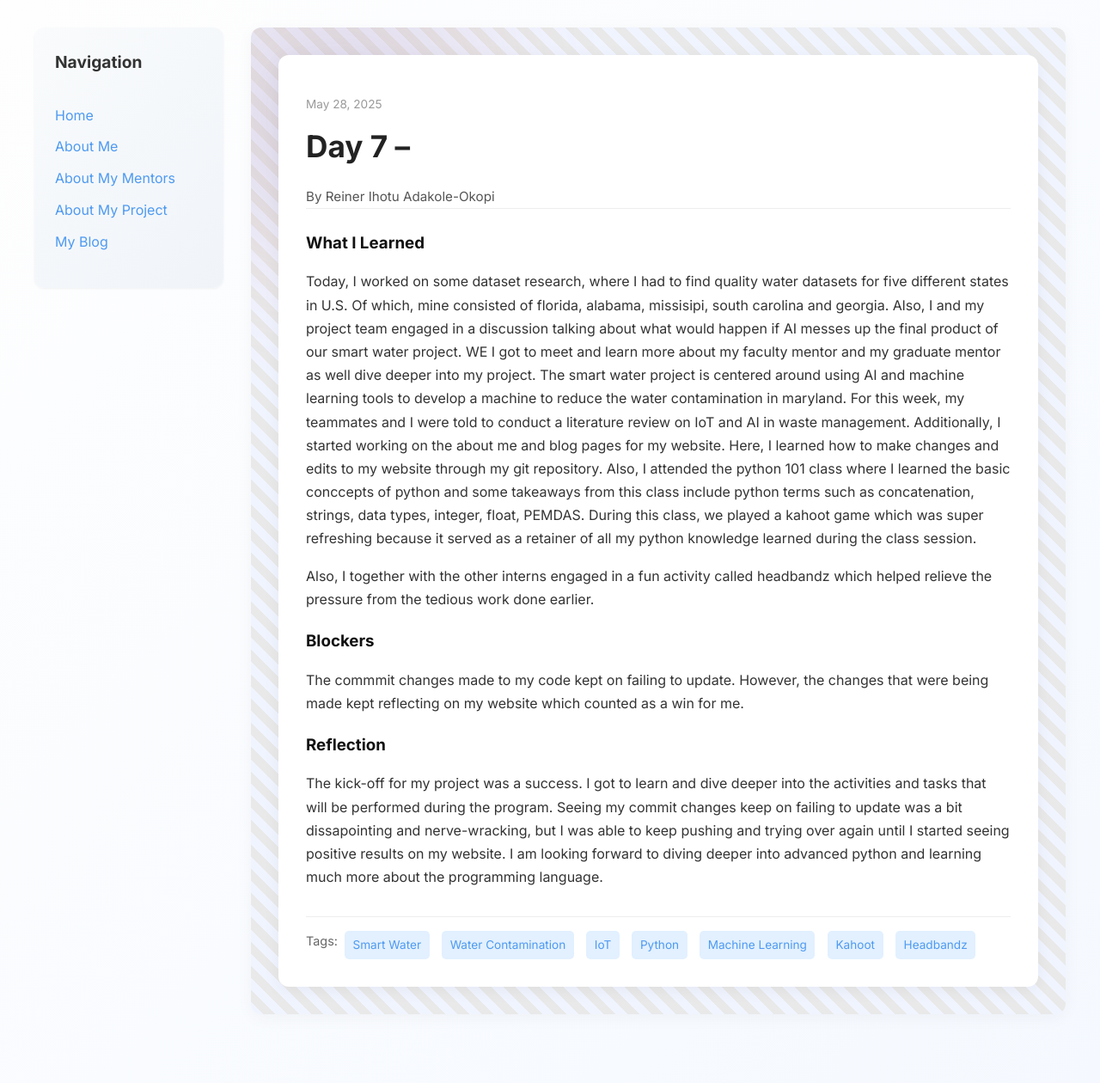
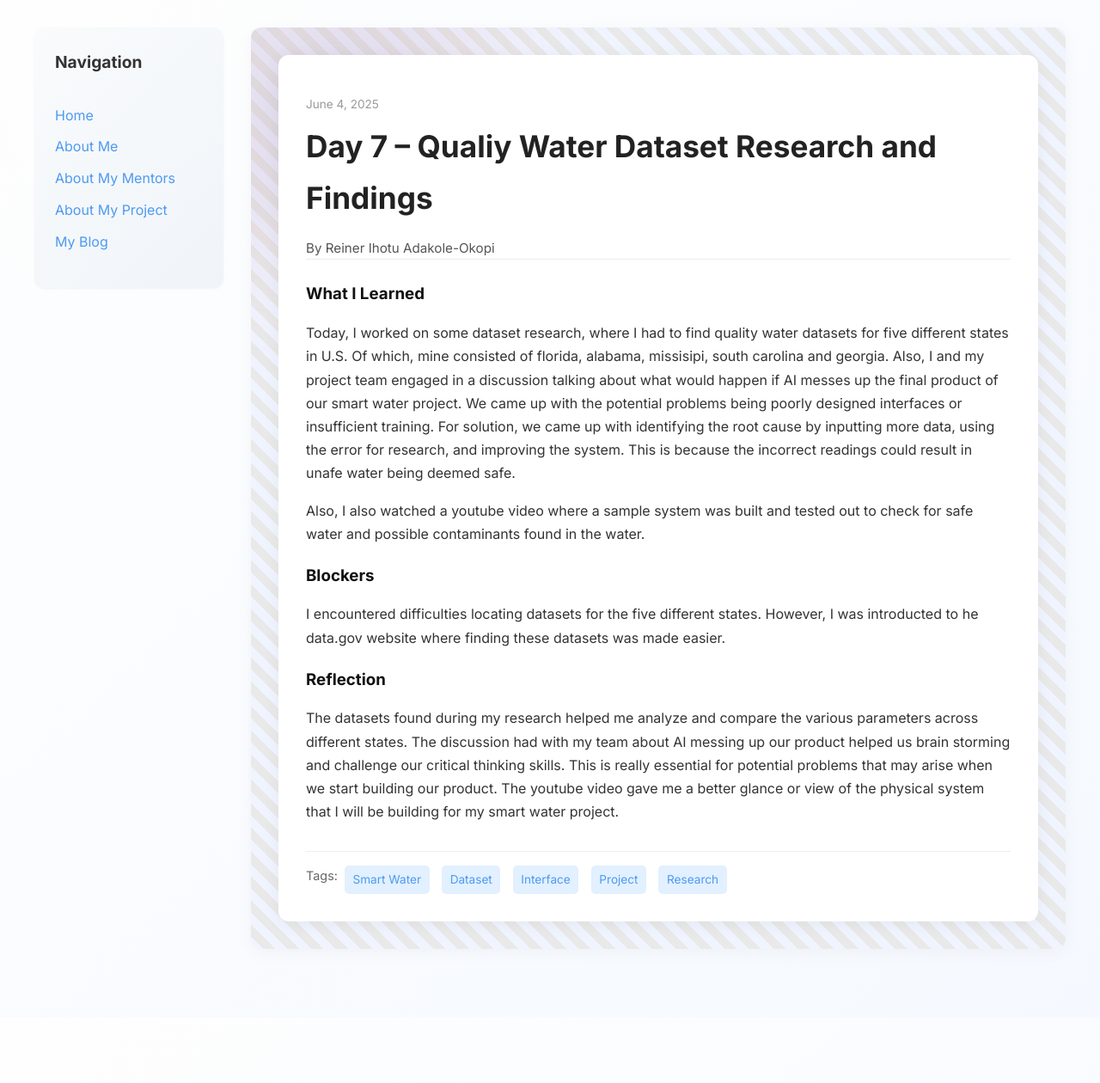
Before and after one commit to Reiner343/Reiner343.github.io, a Jekyll site: the page built from _posts/2025-06-04-day-7.md, in a window 1280 px wide. Shown: the whole page at 86% size. Built offline with Jekyll 4.4.1, drawn with Linux system fonts in a browser that asks for light colours; after the commit the page ends 1184 px from its top, so only the background shows below that.

Commit message:
Update 2025-06-04-day-7.md

```diff
--- a/_posts/2025-06-04-day-7.md
+++ b/_posts/2025-06-04-day-7.md
@@ -1,19 +1,19 @@
 ---
 layout: post
-title: "Day 7 – "
-date: 2025-05-28
+title: "Day 7 – Qualiy Water Dataset Research and Findings"
+date: 2025-06-04
 author: Reiner Ihotu Adakole-Okopi
 permalink: /day7.html
-tags: ["Smart Water", "Water Contamination", "IoT", "Python", "Machine Learning", "Kahoot", "Headbandz"]
+tags: ["Smart Water", "Dataset", "Interface", "Project", "Research"]
 
 what_i_learned: |
-  Today, I worked on some dataset research, where I had to find quality water datasets for five different states in U.S. Of which, mine consisted of florida, alabama, missisipi, south carolina and georgia. Also, I and my project team engaged in a discussion talking about what would happen if AI messes up the final product of our smart water project. WE  I got to meet and learn more about my faculty mentor and my graduate mentor as well dive deeper into my project. The smart water project is centered around using AI and machine learning tools to develop a machine to reduce the water contamination in maryland. For this week, my teammates and I were told to conduct a literature review on IoT and AI in waste management. Additionally, I started working on the about me and blog pages for my website. Here, I learned how to make changes and edits to my website through my git repository. Also, I attended the python 101 class where I learned the basic conccepts of python and some takeaways from this class include python terms such as concatenation, strings, data types, integer, float, PEMDAS. During this class, we played a kahoot game which was super refreshing because it served as a retainer of all my python knowledge learned during the class session.
+  Today, I worked on some dataset research, where I had to find quality water datasets for five different states in U.S. Of which, mine consisted of florida, alabama, missisipi, south carolina and georgia. Also, I and my project team engaged in a discussion talking about what would happen if AI messes up the final product of our smart water project. We came up with the potential problems being poorly designed interfaces or insufficient training. For solution, we came up with identifying the root cause by inputting more data, using the error for research, and improving the system. This is because the incorrect readings could result in unafe water being deemed safe.
 
-   Also, I together with the other interns engaged in a fun activity called headbandz which helped relieve the pressure from the tedious work done earlier.
+   Also, I also watched a youtube video where a sample system was built and tested out to check for safe water and possible contaminants found in the water.
 
 blockers: |
-  The commmit changes made to my code kept on failing to update. However, the changes that were being made kept reflecting on my website which counted as a win for me.
+  I encountered difficulties locating datasets for the five different states. However, I was introducted to he data.gov website where finding these datasets was made easier.
 
 reflection: |
-  The kick-off for my project was a success. I got to learn and dive deeper into the activities and tasks that will be performed during the program. Seeing my commit changes keep on failing to update was a bit dissapointing and nerve-wracking, but I was able to keep pushing and trying over again until I started seeing positive results on my website. I am looking forward to diving deeper into advanced python and learning much more about the programming language.
+  The datasets found during my research helped me analyze and compare the various parameters across different states. The discussion had with my team about AI messing up our product helped us brain storming and challenge our critical thinking skills. This is really essential for potential problems that may arise when we start building our product. The youtube video gave me a better glance or view of the physical system that I will be building for my smart water project.
 ---
```
